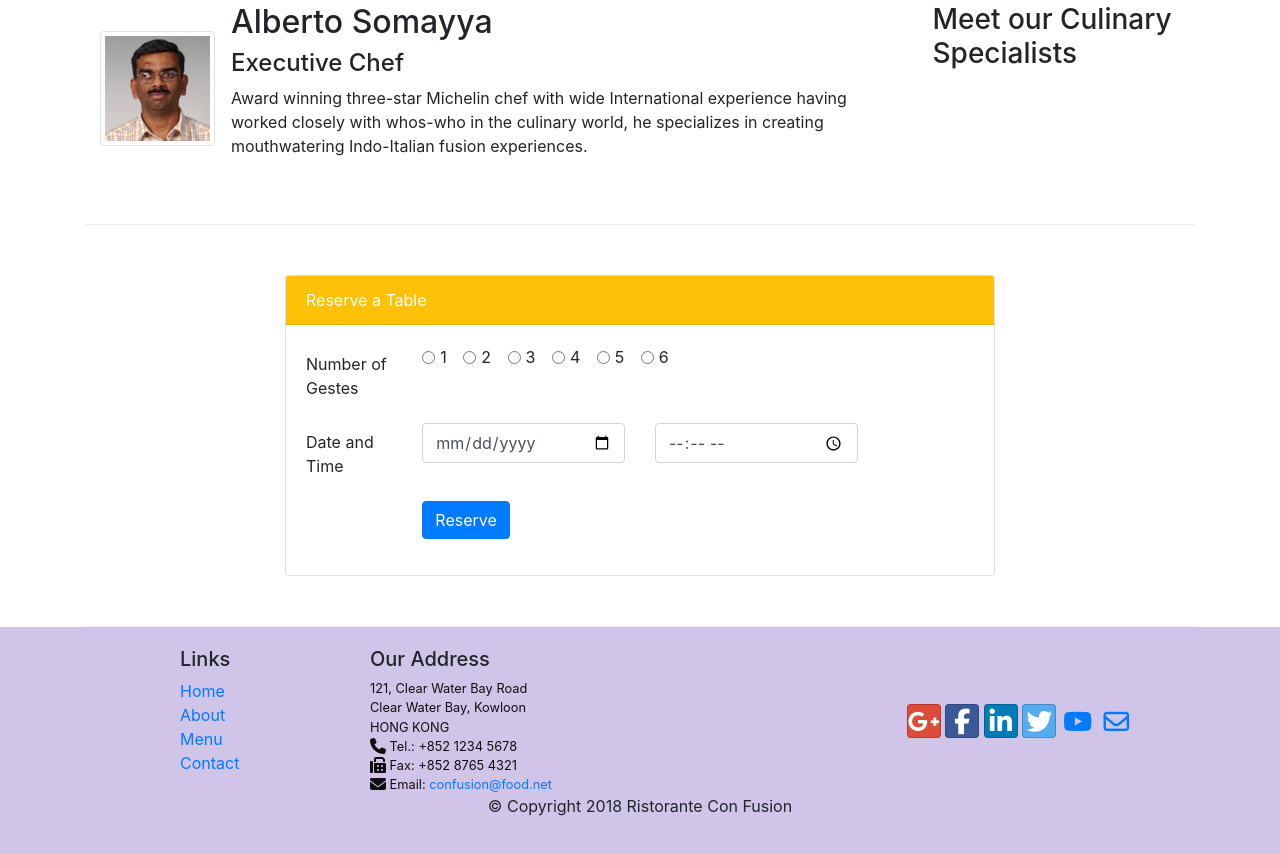
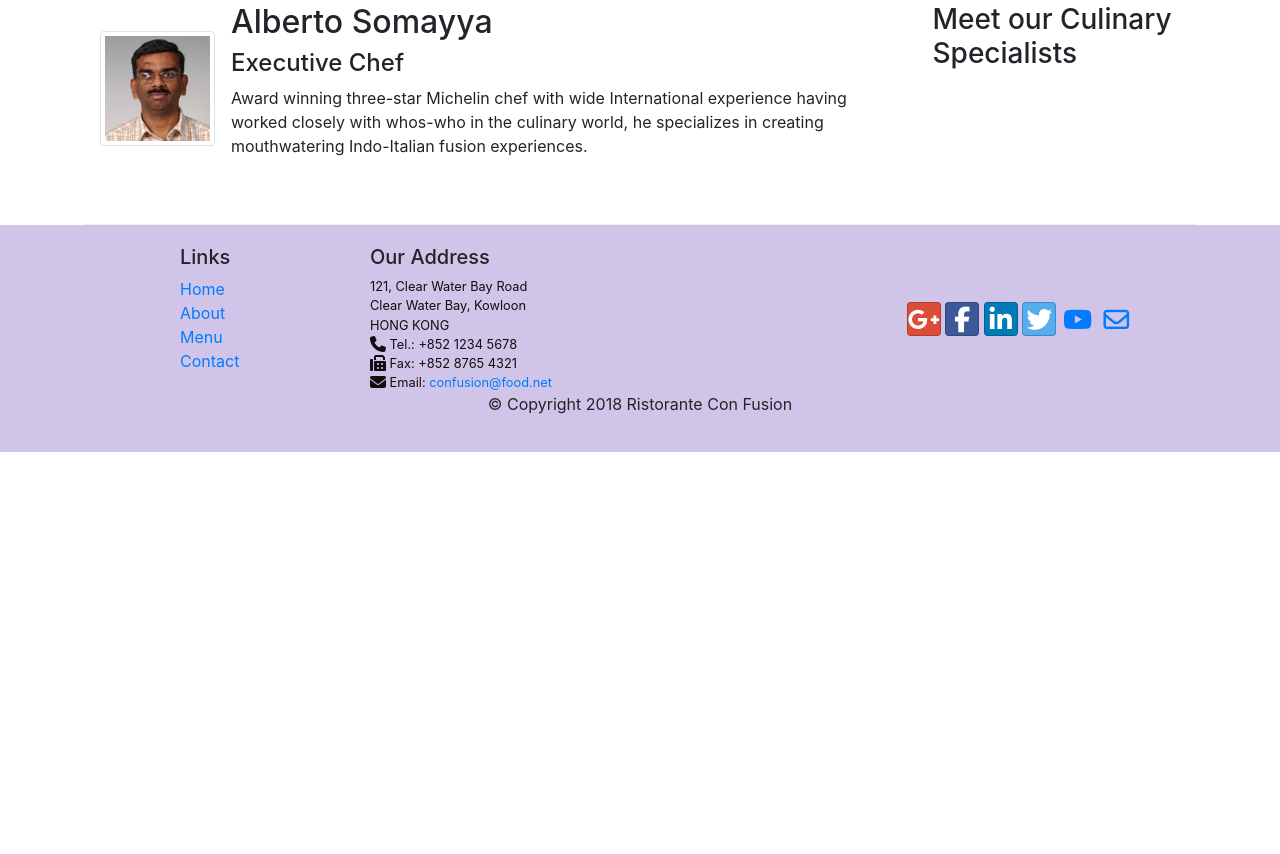
Before and after one commit to Aboudekhani/Front-End-Web-UI-Frameworks-and-Tools-Bootstrap-4-Coursera, a website: page index.html in a window 1280 px wide. Shown: the part 1256-2110 px from the top of the page. After the commit the page ends 1708 px from the top, so only its background shows below. Drawn offline with nearby package versions, Linux system fonts and the light colour scheme.

Commit message:
assignment 3 updated

```diff
--- a/index.html
+++ b/index.html
@@ -269,7 +269,7 @@
 
             </div>
         </div>
-        <div class="row row-content justify-content-sm-center" id="reserveTable">
+        <!-- <div class="row row-content justify-content-sm-center" id="reserveTable">
             <div class=" col-12 col-sm-8 align-self-center">
                 <div class="card">
                     <div class="card-header bg-warning text-white">Reserve a Table</div>
@@ -323,7 +323,7 @@
                     </div>
                 </div>
             </div>
-        </div>
+        </div> -->
     </div>
 
     <footer class="footer">
```
